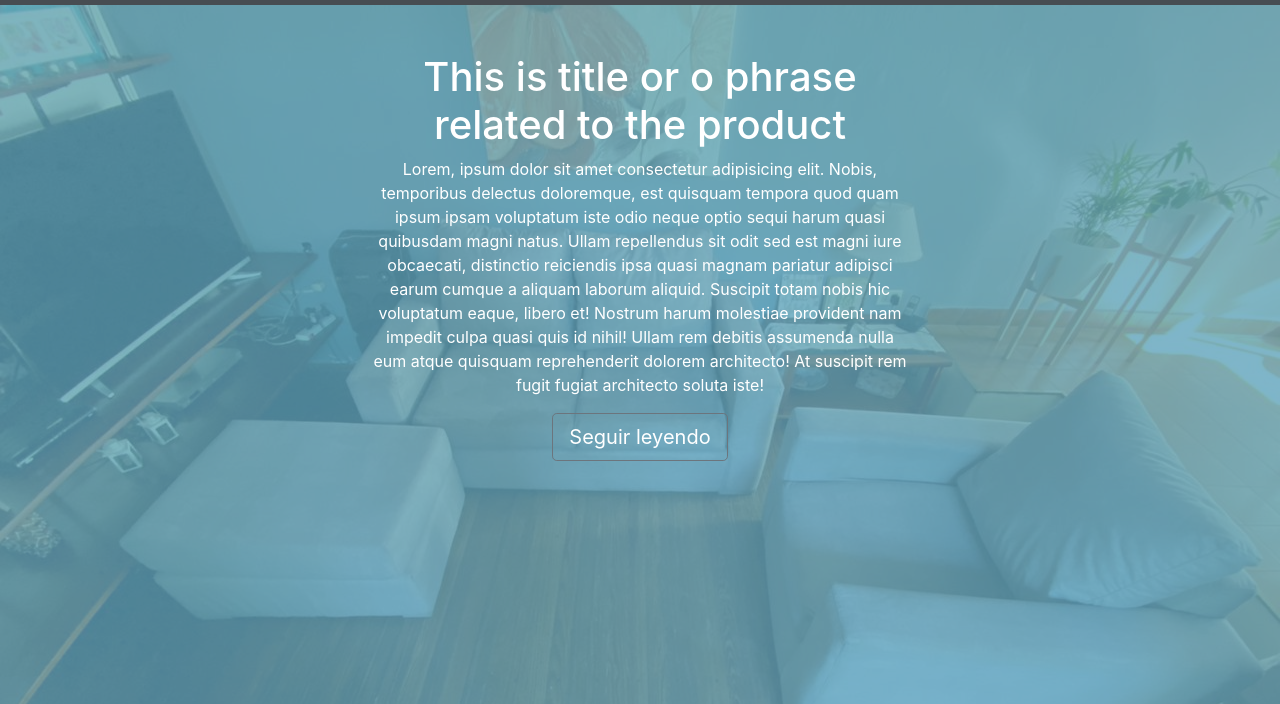
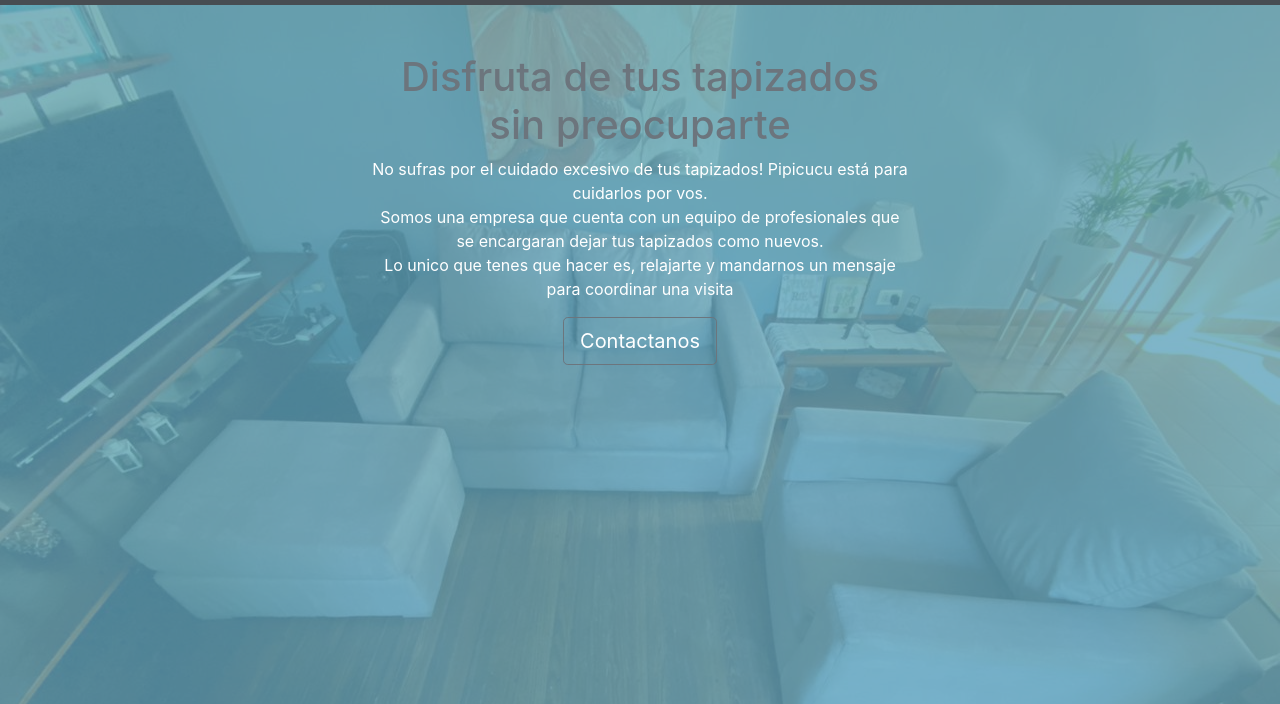
Before and after one commit to Prestera/proyecto_pipicucu, a website: page index.html in a window 1280 px wide. Shown: the part 96-800 px from the top of the page. Drawn offline with nearby package versions, Linux system fonts and the light colour scheme.

Commit message:
modificacion

```diff
--- a/index.html
+++ b/index.html
@@ -50,13 +50,14 @@
     <div class="container">
       <div class="row">
         <div class="col-md-6 text-center justify-content-center align-self-center">
-          <h1>This is title or o phrase related to the product</h1>
-          <p>Lorem, ipsum dolor sit amet consectetur adipisicing elit. Nobis, temporibus delectus doloremque, est quisquam tempora quod quam ipsum ipsam voluptatum iste odio neque optio sequi harum quasi quibusdam magni natus.
-          Ullam repellendus sit odit sed est magni iure obcaecati, distinctio reiciendis ipsa quasi magnam pariatur adipisci earum cumque a aliquam laborum aliquid. Suscipit totam nobis hic voluptatum eaque, libero et!
-          Nostrum harum molestiae provident nam impedit culpa quasi quis id nihil! Ullam rem debitis assumenda nulla eum atque quisquam reprehenderit dolorem architecto! At suscipit rem fugit fugiat architecto soluta iste!
+          <h1 class="text-secondary">Disfruta de tus tapizados sin preocuparte</h1>
+          <p>No sufras por el cuidado excesivo de tus tapizados! Pipicucu está para cuidarlos por vos. <br>
+            Somos una empresa que cuenta con un equipo de profesionales que se encargaran dejar tus tapizados
+            como nuevos. <br>Lo unico que tenes que hacer es, relajarte y mandarnos un mensaje para coordinar una visita
+
           </p>
-          <a href="#" class="btn btn-outline-secondary btn-lg text-white">
-            Seguir leyendo
+          <a href="./pages/contacto.html" class="btn btn-outline-secondary btn-lg text-white">
+            Contactanos
           </a>
         </div>
       </div>
--- a/package.json
+++ b/package.json
@@ -1,7 +1,7 @@
 {
   "name": "proyecto_pipicucu",
   "version": "1.0.0",
-  "description": "pipicucu limpieza de tapizadps",
+  "description": "pipicucu limpieza de tapizados",
   "main": "index.js",
   "scripts": {
     "test": "echo \"Error: no test specified\" && exit 1",
```
Also changed, not shown: pages/quienes_somos.html (+1 -1 lines), pages/servicios.html (+4 -3 lines).
